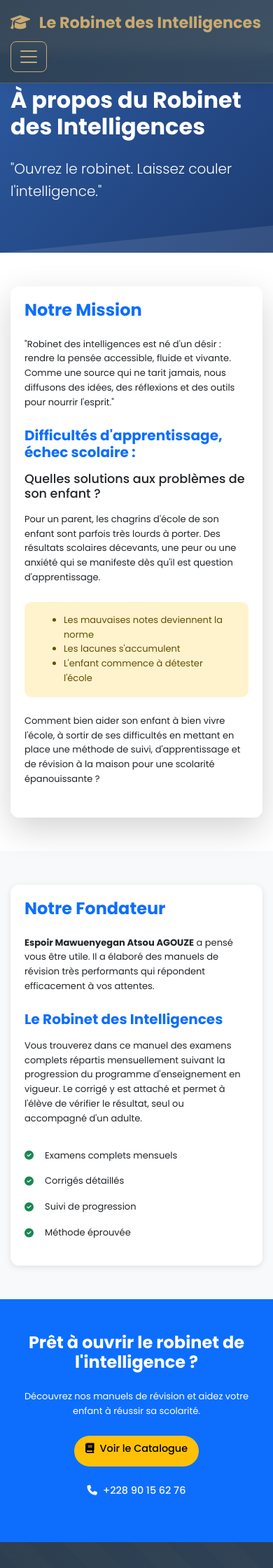
After one commit to yakwa/excel, a Flask app: page /about in a window 390 px wide. The commit adds this page. Shown: the top 2240 px of the page at 70% size. Run offline with Flask 3, Linux system fonts and the light colour scheme.

Commit message:
Update phone number and add About page with mission and author info

```diff
--- a/app.py
+++ b/app.py
@@ -203,6 +203,11 @@ def book_detail(book_id):
     book = BOOKS_DATA[book_id]
     return render_template('book_detail.html', book=book, book_id=book_id, books=BOOKS_DATA)
 
+@app.route('/about')
+def about():
+    """Page à propos"""
+    return render_template('about.html')
+
 @app.route('/contact')
 def contact():
     """Page de contact"""
@@ -267,7 +272,7 @@ def api_order():
                 'book': book['title'],
                 'quantity': quantity,
                 'total': book['price'],
-                'contact_phone': '+228 90 07 40 19'
+                'contact_phone': '+228 90 15 62 76'
             }
         })
     except Exception as e:
--- a/config.py
+++ b/config.py
@@ -24,7 +24,7 @@ class Config:
     MAIL_PASSWORD = os.environ.get('MAIL_PASSWORD')
 
     # Informations de contact
-    CONTACT_PHONE_1 = '+228 90 07 40 19'
+    CONTACT_PHONE_1 = '+228 90 15 62 76'
     CONTACT_EMAIL = 'contact@robinet-intelligences.com'
     CONTACT_ADDRESS = 'Lomé, Togo'
 
--- /dev/null
+++ b/templates/about.html
@@ -0,0 +1,133 @@
+{% extends "base.html" %}
+
+{% block title %}À propos - Le Robinet des Intelligences{% endblock %}
+
+{% block content %}
+<!-- Hero Section -->
+<section class="hero-section bg-primary text-white py-5">
+    <div class="container">
+        <div class="row align-items-center">
+            <div class="col-lg-8">
+                <h1 class="display-4 fw-bold mb-4">À propos du Robinet des Intelligences</h1>
+                <p class="lead mb-4">
+                    "Ouvrez le robinet. Laissez couler l'intelligence."
+                </p>
+            </div>
+        </div>
+    </div>
+</section>
+
+<!-- Mission Section -->
+<section class="py-5">
+    <div class="container">
+        <div class="row">
+            <div class="col-lg-8 mx-auto">
+                <div class="card shadow-lg border-0">
+                    <div class="card-body p-5">
+                        <h2 class="h3 fw-bold text-primary mb-4">Notre Mission</h2>
+                        <p class="mb-4">
+                            "Robinet des intelligences est né d'un désir : rendre la pensée accessible, fluide et vivante.
+                            Comme une source qui ne tarit jamais, nous diffusons des idées, des réflexions et des outils
+                            pour nourrir l'esprit."
+                        </p>
+
+                        <h3 class="h4 fw-bold text-primary mb-3">Difficultés d'apprentissage, échec scolaire :</h3>
+                        <h4 class="h5 mb-3">Quelles solutions aux problèmes de son enfant ?</h4>
+
+                        <p class="mb-4">
+                            Pour un parent, les chagrins d'école de son enfant sont parfois très lourds à porter.
+                            Des résultats scolaires décevants, une peur ou une anxiété qui se manifeste dès qu'il
+                            est question d'apprentissage.
+                        </p>
+
+                        <div class="alert alert-warning mb-4">
+                            <ul class="mb-0">
+                                <li>Les mauvaises notes deviennent la norme</li>
+                                <li>Les lacunes s'accumulent</li>
+                                <li>L'enfant commence à détester l'école</li>
+                            </ul>
+                        </div>
+
+                        <p class="mb-4">
+                            Comment bien aider son enfant à bien vivre l'école, à sortir de ses difficultés en mettant
+                            en place une méthode de suivi, d'apprentissage et de révision à la maison pour une scolarité
+                            épanouissante ?
+                        </p>
+                    </div>
+                </div>
+            </div>
+        </div>
+    </div>
+</section>
+
+<!-- Author Section -->
+<section class="py-5 bg-light">
+    <div class="container">
+        <div class="row">
+            <div class="col-lg-8 mx-auto">
+                <div class="card shadow border-0">
+                    <div class="card-body p-5">
+                        <h2 class="h3 fw-bold text-primary mb-4">Notre Fondateur</h2>
+                        <p class="mb-4">
+                            <strong>Espoir Mawuenyegan Atsou AGOUZE</strong> a pensé vous être utile. Il a élaboré des
+                            manuels de révision très performants qui répondent efficacement à vos attentes.
+                        </p>
+
+                        <h3 class="h4 fw-bold text-primary mb-3">Le Robinet des Intelligences</h3>
+                        <p class="mb-4">
+                            Vous trouverez dans ce manuel des examens complets répartis mensuellement suivant la
+                            progression du programme d'enseignement en vigueur. Le corrigé y est attaché et permet
+                            à l'élève de vérifier le résultat, seul ou accompagné d'un adulte.
+                        </p>
+
+                        <div class="row mt-5">
+                            <div class="col-md-6">
+                                <div class="d-flex align-items-center mb-3">
+                                    <i class="fas fa-check-circle text-success me-3"></i>
+                                    <span>Examens complets mensuels</span>
+                                </div>
+                                <div class="d-flex align-items-center mb-3">
+                                    <i class="fas fa-check-circle text-success me-3"></i>
+                                    <span>Corrigés détaillés</span>
+                                </div>
+                            </div>
+                            <div class="col-md-6">
+                                <div class="d-flex align-items-center mb-3">
+                                    <i class="fas fa-check-circle text-success me-3"></i>
+                                    <span>Suivi de progression</span>
+                                </div>
+                                <div class="d-flex align-items-center mb-3">
+                                    <i class="fas fa-check-circle text-success me-3"></i>
+                                    <span>Méthode éprouvée</span>
+                                </div>
+                            </div>
+                        </div>
+                    </div>
+                </div>
+            </div>
+        </div>
+    </div>
+</section>
+
+<!-- CTA Section -->
+<section class="py-5 bg-primary text-white">
+    <div class="container">
+        <div class="row">
+            <div class="col-lg-8 mx-auto text-center">
+                <h2 class="h3 fw-bold mb-4">Prêt à ouvrir le robinet de l'intelligence ?</h2>
+                <p class="mb-4">
+                    Découvrez nos manuels de révision et aidez votre enfant à réussir sa scolarité.
+                </p>
+                <div class="d-flex flex-wrap justify-content-center gap-3">
+                    <a href="{{ url_for('catalogue') }}" class="btn btn-warning btn-lg">
+                        <i class="fas fa-book me-2"></i>Voir le Catalogue
+                    </a>
+                    <a href="tel:+22890156276" class="btn btn-outline-light btn-lg">
+                        <i class="fas fa-phone me-2"></i>+228 90 15 62 76
+                    </a>
+                </div>
+            </div>
+        </div>
+    </div>
+</section>
+{% endblock %}
--- a/templates/base.html
+++ b/templates/base.html
@@ -444,12 +444,17 @@
                         </a>
                     </li>
                     <li class="nav-item">
+                        <a class="nav-link nav-link-futuristic" href="{{ url_for('about') }}">
+                            <i class="fas fa-info-circle me-1"></i>À propos
+                        </a>
+                    </li>
+                    <li class="nav-item">
                         <a class="nav-link nav-link-futuristic" href="{{ url_for('contact') }}">
                             <i class="fas fa-envelope me-1"></i>Contact
                         </a>
                     </li>
                     <li class="nav-item">
-                        <a class="btn-call-futuristic ms-2" href="tel:+22890074019">
+                        <a class="btn-call-futuristic ms-2" href="tel:+22890156276">
                             <i class="fas fa-phone me-1"></i>Appeler
                         </a>
                     </li>
@@ -513,7 +518,7 @@
                     <div style="background: linear-gradient(135deg, #34495e, #2c3e50); padding: 25px; border-radius: 12px; border: 1px solid #c9aa71;">
                         <h6 style="font-weight: 700; margin-bottom: 20px; color: #c9aa71; font-size: 1.1rem;">Contact Direct</h6>
                         <ul class="list-unstyled">
-                            <li style="margin-bottom: 15px; color: rgba(255,255,255,0.8);"><i class="fas fa-phone me-3" style="color: #c9aa71;"></i>+228 90 07 40 19</li>
+                            <li style="margin-bottom: 15px; color: rgba(255,255,255,0.8);"><i class="fas fa-phone me-3" style="color: #c9aa71;"></i>+228 90 15 62 76</li>
                             <li style="margin-bottom: 15px; color: rgba(255,255,255,0.8);"><i class="fas fa-map-marker-alt me-3" style="color: #c9aa71;"></i>Lomé, Togo</li>
                             <li style="color: rgba(255,255,255,0.8);"><i class="fas fa-clock me-3" style="color: #c9aa71;"></i>24/7 Support</li>
                         </ul>
--- a/templates/book_detail.html
+++ b/templates/book_detail.html
@@ -203,7 +203,7 @@
                     </h6>
                     <p class="mb-1">
                         <i class="fas fa-phone text-muted me-2"></i>
-                        <strong>Téléphone :</strong> +228 90 07 40 19
+                        <strong>Téléphone :</strong> +228 90 15 62 76
                     </p>
                     <p class="mb-0">
                         <i class="fas fa-map-marker-alt text-muted me-2"></i>
--- a/templates/index.html
+++ b/templates/index.html
@@ -353,14 +353,14 @@
                 Le Robinet des Intelligences
             </h1>
             <p class="hero-subtitle-futuristic">
-                Excellez dans vos études avec nos annales de qualité supérieure<br>
-                Méthodologie éprouvée • Contenu premium • Résultats garantis
+                Ouvrez le robinet. Laissez couler l'intelligence.<br>
+                Rendre la pensée accessible, fluide et vivante
             </p>
             <div>
                 <a href="{{ url_for('catalogue') }}" class="btn-futuristic">
                     <i class="fas fa-book me-2"></i>Explorer le Catalogue
                 </a>
-                <a href="tel:+22890074019" class="btn-futuristic btn-futuristic-outline">
+                <a href="tel:+22890156276" class="btn-futuristic btn-futuristic-outline">
                     <i class="fas fa-phone me-2"></i>Contact Direct
                 </a>
             </div>
--- a/templates/order.html
+++ b/templates/order.html
@@ -352,7 +352,7 @@ document.addEventListener('DOMContentLoaded', function() {
             formMessages.innerHTML = `
                 <div class="alert alert-danger">
                     <i class="fas fa-exclamation-circle me-2"></i>
-                    Une erreur est survenue. Veuillez réessayer ou nous appeler au +228 90 07 40 19.
+                    Une erreur est survenue. Veuillez réessayer ou nous appeler au +228 90 15 62 76.
                 </div>
             `;
         } finally {
```
Also changed, not shown: templates/contact.html (+5 -5 lines).
